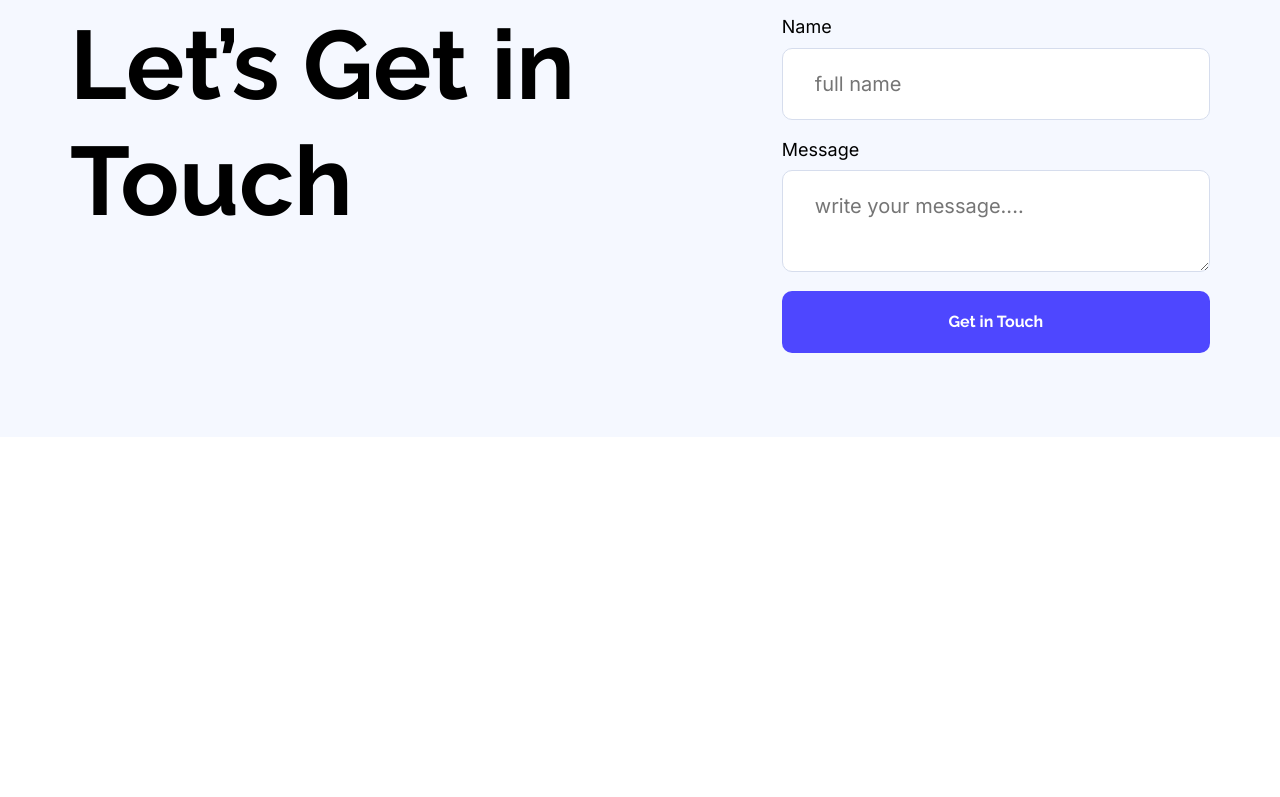
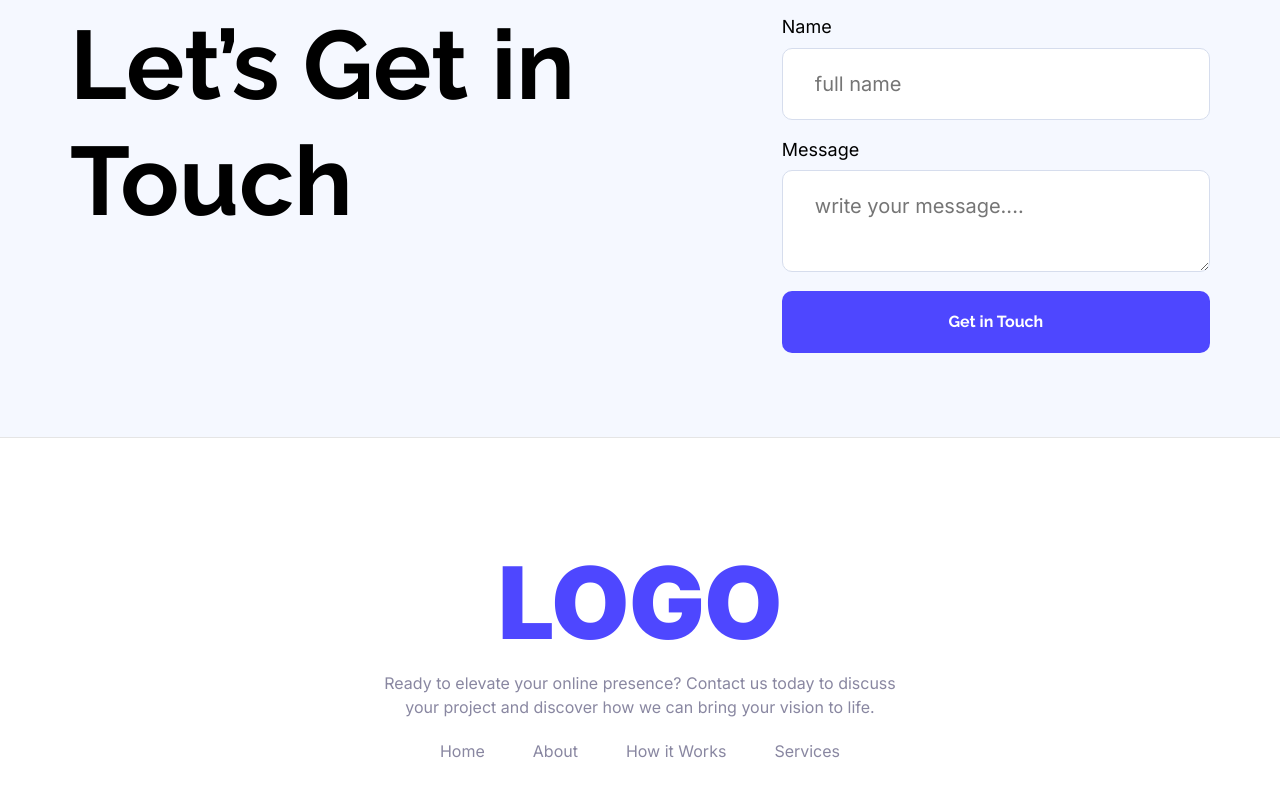
Before and after one commit to Ahmad-Hisham007/Landing-launchpad-A01, a plain HTML site: page index.html in a window 1280 px wide. Shown: the part 3172-3969 px from the top of the page. Before the commit the page ends 3609 px from the top, so only its background shows below. Drawn offline with Linux system fonts and the light colour scheme.

Commit message:
footer done

```diff
--- a/css/style.css
+++ b/css/style.css
@@ -324,3 +324,62 @@ section.contact form.contact-form input[type="submit"]{
 }
 
 /*----------------- Footer styles -----------------------------*/
+
+
+footer{
+    width: 100%;
+    padding: 104px 0;
+    background-color: #FFFFFF;
+    border-top: 1px solid rgba(0, 0, 0, 0.1);
+}
+
+footer .container{
+    max-width: 531px !important;
+    padding: 0 !important;
+    width: 100%;
+    display: flex;
+    flex-direction: column;
+    align-items: stretch;
+    justify-content: space-between;
+}
+footer .logo-element{
+    margin-bottom: 8px;
+}
+footer .logo-element a{
+    display: block;
+    text-decoration: none;
+    text-align: center;
+}
+footer .logo{
+    font-size: 100px;
+    font-weight: 900;
+    line-height: auto;
+    text-transform: uppercase;
+}
+
+footer .footer-company-description{
+    font-size: 16px;
+    font-weight: regular;
+    line-height: 150%;
+    color: rgba(137, 135, 161, 1);
+    text-align: center;
+}
+footer nav{
+    text-align: center;
+    margin-top: 20px;
+}
+footer nav ul{
+    list-style: none;
+    display: flex;
+    flex-direction: row;
+    justify-content: center;
+    align-items: center;
+    gap: 48px;
+}
+footer nav ul li a{
+    text-decoration: none;
+    font-size: 16px;
+    font-weight: 400;
+    line-height: 150%;
+    color: rgba(137, 135, 161, 1);
+}
--- a/index.html
+++ b/index.html
@@ -159,7 +159,22 @@
             </div>
         </section>
     </main>
-    <footer></footer>
+    <footer>
+        <div class="container">
+            <div class="logo-element">
+                    <a href="#"><h1 class="logo font-secondary text-accent">Logo</h1></a>
+            </div>
+            <p class="footer-company-description font-secondary">Ready to elevate your online presence? Contact us today to discuss your project and discover how we can bring your vision to life.</p>
+            <nav class="footer-menu">
+                <ul class="menu-items">
+                    <li class="menu-item"><a href="" class="menu-link font-secondary">Home</a></li>
+                    <li class="menu-item"><a href="" class="menu-link font-secondary">About</a></li>
+                    <li class="menu-item"><a href="" class="menu-link font-secondary">How it Works</a></li>
+                    <li class="menu-item"><a href="" class="menu-link font-secondary">Services</a></li>
+                </ul>
+            </nav>
+        </div>
+    </footer>
 
 
     <script src="https://cdnjs.cloudflare.com/ajax/libs/font-awesome/6.7.2/js/all.min.js" integrity="sha512-b+nQTCdtTBIRIbraqNEwsjB6UvL3UEMkXnhzd8awtCYh0Kcsjl9uEgwVFVbhoj3uu1DO1ZMacNvLoyJJiNfcvg==" crossorigin="anonymous" referrerpolicy="no-referrer"></script>
```
